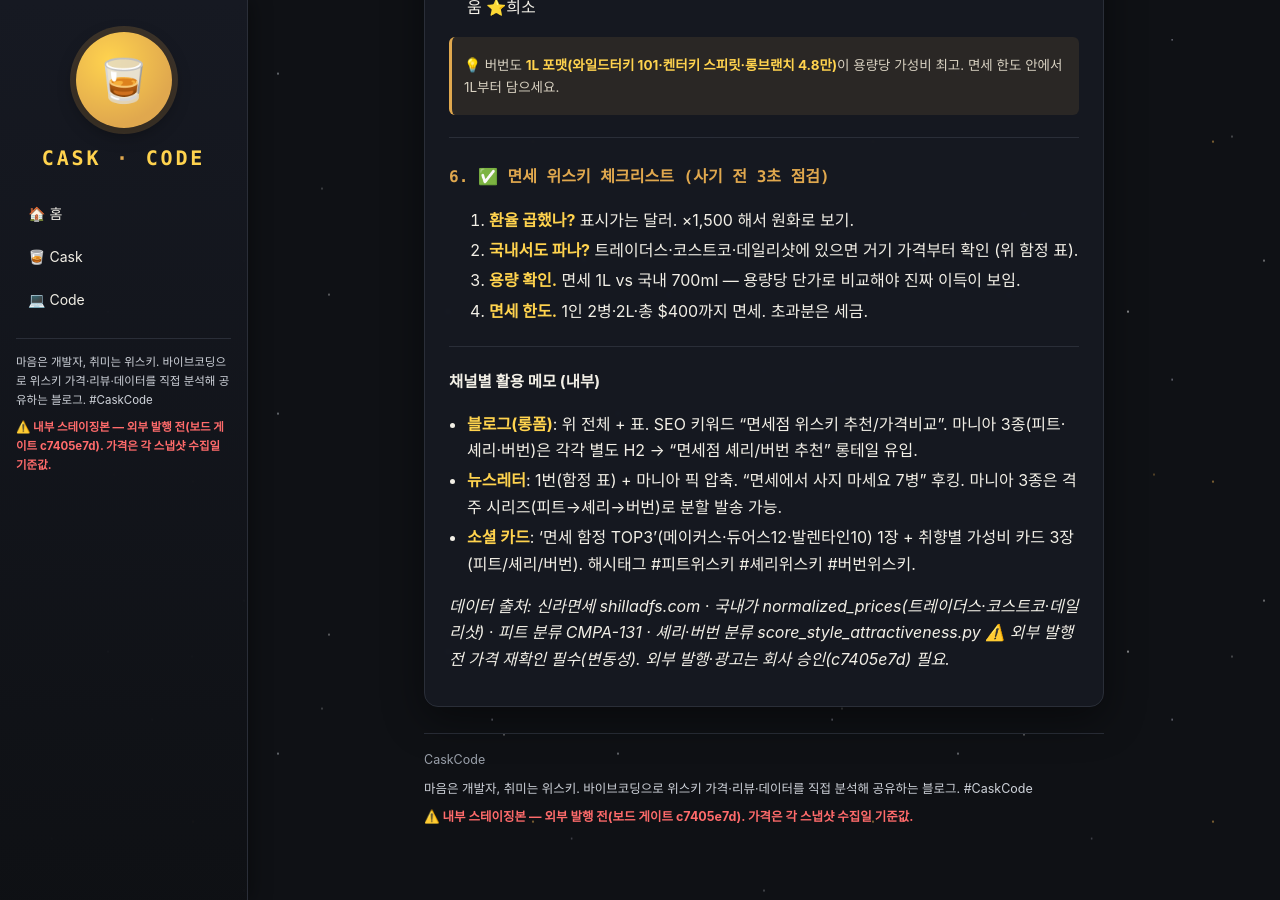
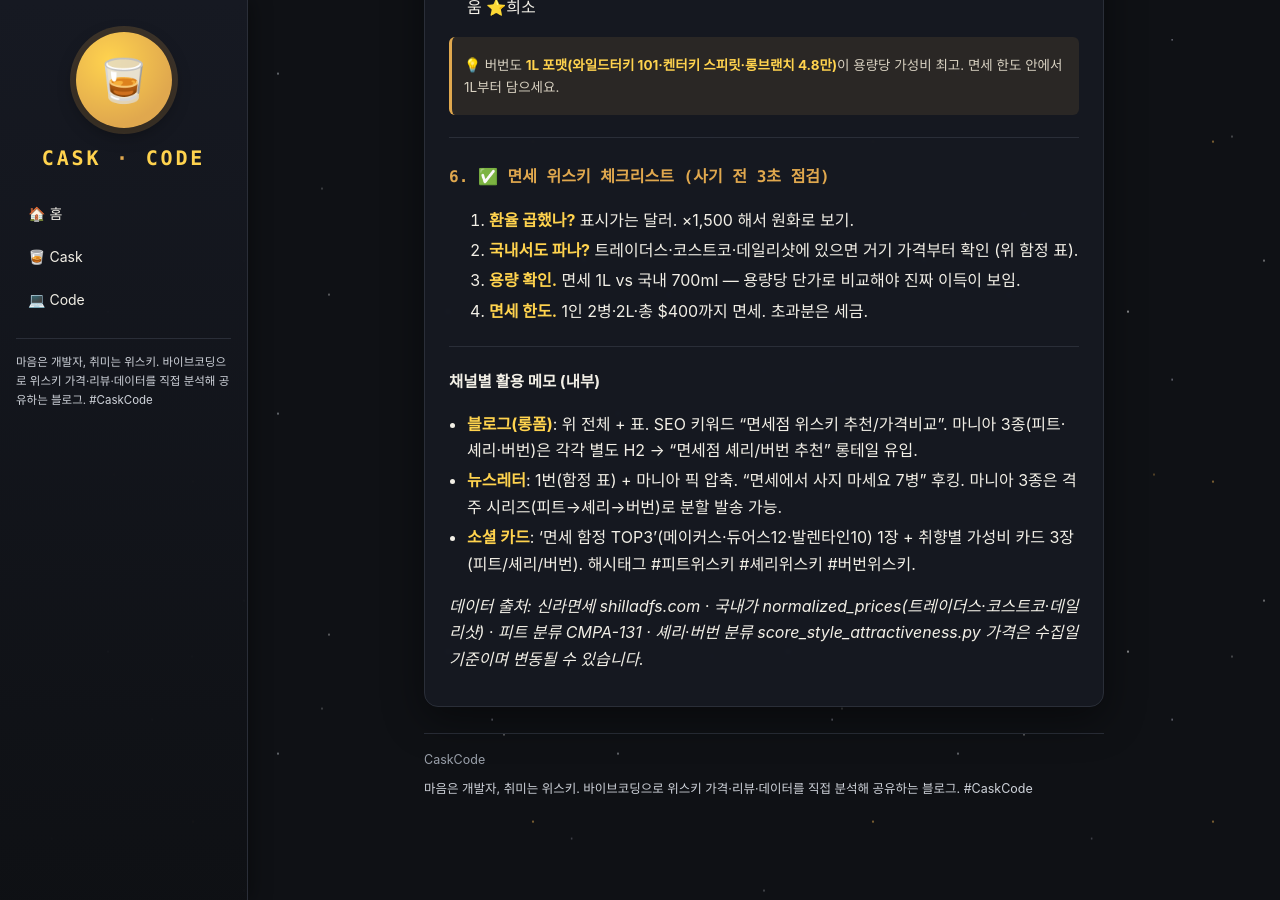
Before and after one commit to godaji/CaskCode, a Jekyll site: the page built from _posts/2026-06-06-monthly-base.md, in a window 1280 px wide and 900 px high, scrolled down 4018 px. Built offline with Jekyll 4.4.1, drawn with Linux system fonts in a browser that asks for light colours; after the commit the page ends 4897 px from its top, so only the background shows below that.

Commit message:
fix(caskcode): 발행본에서 내부 스테이징 게이트 문구 제거 (CMPA-199)
- 레이아웃 푸터(사이드바·하단) '내부 스테이징본 — 외부 발행 전(보드 게이트 c7405e7d)…' 게이트 div 제거
- 월간 베이스 포스트 본문의 내부 거버넌스 문구를 독자용 신선도 단서로 치환
  ('외부 발행·광고는 회사 승인(c7405e7d) 필요' → '가격은 수집일 기준이며 변동될 수 있습니다')
- noindex/robots 게이트는 유지(별개 SEO 보호장치)

Co-Authored-By: Claude Opus 4.8 <noreply@anthropic.com>

```diff
--- a/_layouts/default.html
+++ b/_layouts/default.html
@@ -22,7 +22,6 @@
   </ul>
   <div class="side-foot">
     <div class="about">마음은 개발자, 취미는 위스키. 바이브코딩으로 위스키 가격·리뷰·데이터를 직접 분석해 공유하는 블로그. #CaskCode</div>
-    <div class="gate">⚠️ 내부 스테이징본 — 외부 발행 전(보드 게이트 c7405e7d). 가격은 각 스냅샷 수집일 기준값.</div>
   </div>
 </aside>
 <main class="content">
@@ -36,7 +35,6 @@
 <div class="foot">
   <div>CaskCode</div>
   <div class="about">마음은 개발자, 취미는 위스키. 바이브코딩으로 위스키 가격·리뷰·데이터를 직접 분석해 공유하는 블로그. #CaskCode</div>
-  <div class="gate">⚠️ 내부 스테이징본 — 외부 발행 전(보드 게이트 c7405e7d). 가격은 각 스냅샷 수집일 기준값.</div>
 </div>
 </main>
 </div>
--- a/_posts/2026-06-06-monthly-base.md
+++ b/_posts/2026-06-06-monthly-base.md
@@ -162,4 +162,4 @@ robots: "noindex,nofollow"
 - **소셜 카드**: '면세 함정 TOP3'(메이커스·듀어스12·발렌타인10) 1장 + 취향별 가성비 카드 3장(피트/셰리/버번). 해시태그 #피트위스키 #셰리위스키 #버번위스키.
 
 _데이터 출처: 신라면세 shilladfs.com · 국내가 normalized_prices(트레이더스·코스트코·데일리샷) · 피트 분류 CMPA-131 · 셰리·버번 분류 score_style_attractiveness.py_
-_⚠️ 외부 발행 전 가격 재확인 필수(변동성). 외부 발행·광고는 회사 승인(c7405e7d) 필요._
+_가격은 수집일 기준이며 변동될 수 있습니다._
```
